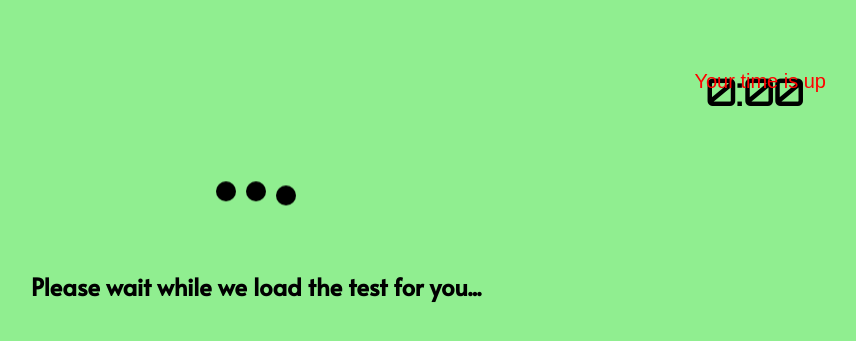
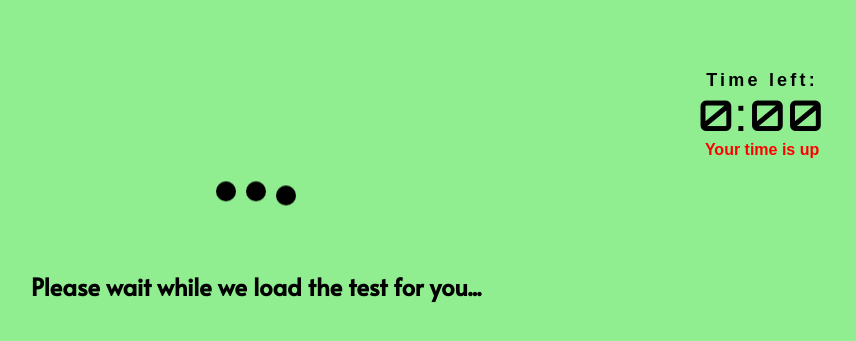
Before and after one commit to ahmedashfaq027/quiz-javascript, a PHP site: page / in a window 1280 px wide. Shown: the top 341 px of the page, without its empty margins (384-1240 px from the left). Run offline with PHP 8.4, Linux system fonts and the light colour scheme.

Commit message:
Heroku deploy time fetch from json

```diff
--- a/app.js
+++ b/app.js
@@ -1,10 +1,10 @@
 const jsonData = 'https://raw.githubusercontent.com/ahmedashfaq027/quiz-javascript/master/sample.json';
 const proxy = 'https://cors-anywhere.herokuapp.com/';
-const timerEle = document.querySelector('.timer');
-const timeupEle = document.querySelector('.timeup');
 
 window.addEventListener('load', () => {
     // Define elements
+    const timerEle = document.querySelector('.timer');
+    const timeupEle = document.querySelector('.timeup');
     const titleEle = document.querySelector('header');
     const questionEle = document.querySelector('.question h3');
     const options = document.querySelectorAll('.options label span');
@@ -58,7 +58,7 @@ window.addEventListener('load', () => {
         setQuestion(questions[counter]);
         onCounterUpdate();
         clearRadioInput();
-        startTimer(10);
+        startTimer(parseInt(response.time));
     }
 
     function setQuestion(question) {
--- a/home.html
+++ b/home.html
@@ -15,8 +15,12 @@
     <header>
         <h1 class="title"></h1>
         <p class="description"></p>
-        <h2 class="timer">0:00</h2>
-        <p class="timeup">Your time is up</p>
+
+        <div class="timer-div">
+            <p>Time left:</p>
+            <h2 class="timer">0:00</h2>
+            <p class="timeup">Your time is up</p>
+        </div>
     </header>
 
     <div class="main-preload">
--- a/sample.json
+++ b/sample.json
@@ -1,6 +1,7 @@
 {
     "title": "Java Quiz",
     "description": "Take this quiz for getting strong with",
+    "time": "10",
     "questions": [
         {
             "description": "Which of these class is superclass of String and StringBuffer class?",
--- a/style.css
+++ b/style.css
@@ -35,22 +35,35 @@ header .description {
     color: black;
 }
 
-header h2 {
+.timer-div {
+    position: absolute;
+    align-content: center;
+    right: 0px;
+    top: 20%;
+    display: flex;
+    flex-direction: column;
+    width: fit-content;
+}
+
+.timer-div p {
+    letter-spacing: 0.2rem;
+    font-size: 18px;
+    color: black;
+    font-weight: 700;
+}
+
+.timer-div .timer {
     font-family: 'Orbitron', sans-serif;
-    font-weight: 600;
-    font-size: 36px;
-    position: absolute;
-    top: 20%;
-    right: 2%;
+    font-weight: 800;
+    font-size: 40px;
+    letter-spacing: 0.3rem;
     color: black;
 }
 
-header .timeup {
-    font-size: 20px;
-    position: absolute;
+.timer-div .timeup {
+    font-size: 16px;
     color: red;
-    right: 0%;
-    top: 80%;
+    letter-spacing: 0rem;
 }
 
 /* Header */
```
